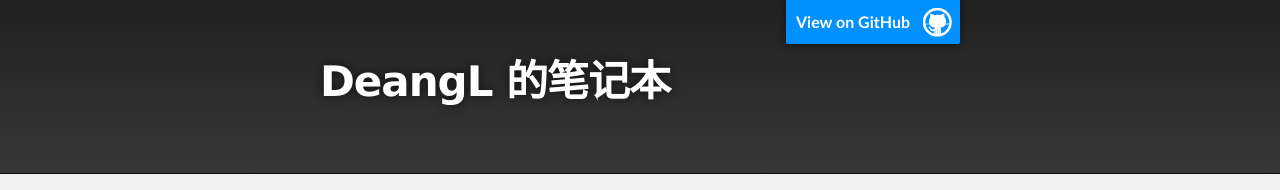
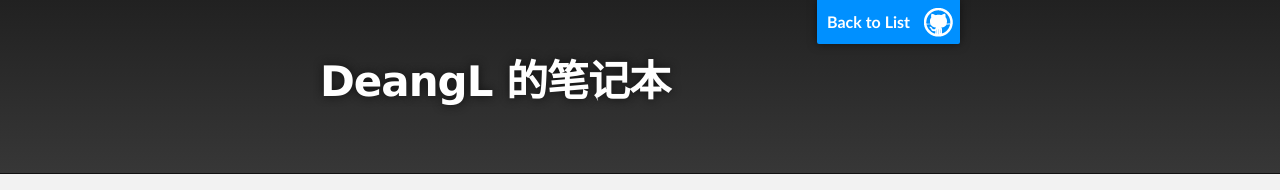
Before and after one commit to deangl/notes, a Jekyll site: the page built from index.md, in a window 1280 px wide. Shown: the top 190 px of the page. Built offline with Jekyll 4.4.1, drawn with Linux system fonts in a browser that asks for light colours; our own code applies the rules of GitHub Pages for plain Markdown files.

Commit message:
back to list

```diff
--- a/_layouts/default.html
+++ b/_layouts/default.html
@@ -18,7 +18,7 @@
     <div id="header_wrap" class="outer">
       <header class="inner">
         {% if site.github.is_project_page %}
-        <a id="forkme_banner" href="{{ site.github.repository_url }}">View on GitHub</a>
+        <a id="forkme_banner" href="/notes">Back to List</a>
         {% endif %}
 
         <h1 id="project_title">{{ page.title | default: site.title }}</h1>
```
